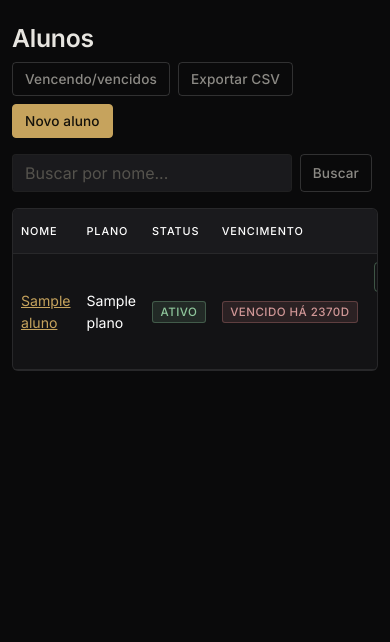
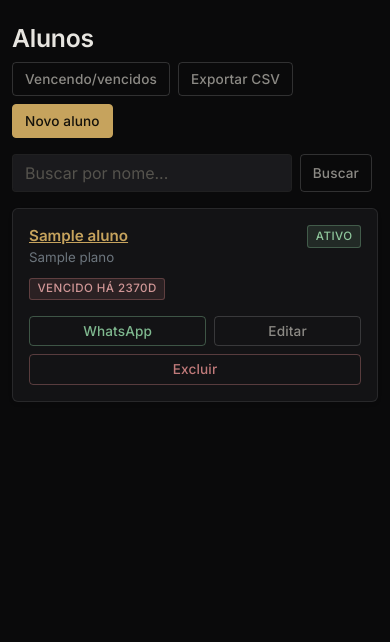
Before and after one commit to reidison21/sistema-MG-ftness, a Flask app: page /alunos/ in a window 390 px wide. Shown: the part 63-705 px from the top of the page. Run offline with Flask 3, Linux system fonts and the light colour scheme; the visitor is signed in with stand-in values (Sample User, id 1); tables that the repository leaves empty hold one stand-in row (values such as "Sample post").

Commit message:
Substitui tabelas de Alunos e Pagamentos por cards empilhados no mobile, eliminando scroll horizontal
Co-Authored-By: Claude Sonnet 5 <noreply@anthropic.com>

```diff
--- a/app/templates/alunos/_macros.html
+++ b/app/templates/alunos/_macros.html
@@ -1,3 +1,41 @@
+{% macro badge_vencimento(v) %}
+  {% if v.status == "sem_plano" %}
+    <span class="badge bg-secondary">Sem plano</span>
+  {% elif v.status == "vencido" %}
+    <span class="badge bg-danger">Vencido há {{ -v.dias }}d</span>
+  {% elif v.status == "vencendo" %}
+    <span class="badge bg-warning">Vence em {{ v.dias }}d</span>
+  {% else %}
+    <span class="badge bg-success">Em dia</span>
+  {% endif %}
+{% endmacro %}
+
+{% macro cartao_aluno_linha(aluno, v) %}
+<div class="card p-3 shadow-sm">
+  <div class="d-flex justify-content-between align-items-start gap-2 mb-2">
+    <div>
+      <a href="{{ url_for('alunos.detalhe', id=aluno.id) }}" class="fw-semibold">{{ aluno.nome }}</a>
+      <div class="text-secondary small">{{ aluno.plano.nome if aluno.plano else "Sem plano" }}</div>
+    </div>
+    {% if aluno.ativo %}
+      <span class="badge bg-success">Ativo</span>
+    {% else %}
+      <span class="badge bg-secondary">Inativo</span>
+    {% endif %}
+  </div>
+
+  <div class="mb-3">{{ badge_vencimento(v) }}</div>
+
+  <div class="d-flex gap-2">
+    <a href="{{ url_for('alunos.mensagens', id=aluno.id) }}" class="btn btn-sm btn-outline-success flex-fill">WhatsApp</a>
+    <a href="{{ url_for('alunos.editar', id=aluno.id) }}" class="btn btn-sm btn-outline-secondary flex-fill">Editar</a>
+  </div>
+  <form method="post" action="{{ url_for('alunos.excluir', id=aluno.id) }}" onsubmit="return confirm('Remover este aluno?');" class="mt-2">
+    <button type="submit" class="btn btn-sm btn-outline-danger w-100">Excluir</button>
+  </form>
+</div>
+{% endmacro %}
+
 {% macro cartao_vencimento(aluno, info) %}
 <div class="card stat-card shadow-sm h-100">
   <div class="card-body d-flex flex-column">
--- a/app/templates/alunos/listar.html
+++ b/app/templates/alunos/listar.html
@@ -1,4 +1,5 @@
 {% extends "base.html" %}
+{% from "alunos/_macros.html" import badge_vencimento, cartao_aluno_linha %}
 {% block title %}Alunos{% endblock %}
 {% block content %}
 <div class="d-flex justify-content-between align-items-center mb-3 flex-wrap gap-2">
@@ -15,7 +16,19 @@
   <button type="submit" class="btn btn-outline-light">Buscar</button>
 </form>
 
-<div class="table-responsive">
+{% if not alunos %}
+  <p class="text-secondary">Nenhum aluno encontrado.</p>
+{% endif %}
+
+<!-- Mobile: lista de cards, sem scroll horizontal -->
+<div class="d-md-none d-flex flex-column gap-2">
+  {% for aluno in alunos %}
+  {{ cartao_aluno_linha(aluno, vencimentos[aluno.id]) }}
+  {% endfor %}
+</div>
+
+<!-- Desktop/tablet: tabela -->
+<div class="table-responsive d-none d-md-block">
   <table class="table table-hover align-middle mb-0">
     <thead>
       <tr>
@@ -39,17 +52,7 @@
             <span class="badge bg-secondary">Inativo</span>
           {% endif %}
         </td>
-        <td>
-          {% if v.status == "sem_plano" %}
-            <span class="badge bg-secondary">Sem plano</span>
-          {% elif v.status == "vencido" %}
-            <span class="badge bg-danger">Vencido há {{ -v.dias }}d</span>
-          {% elif v.status == "vencendo" %}
-            <span class="badge bg-warning">Vence em {{ v.dias }}d</span>
-          {% else %}
-            <span class="badge bg-success">Em dia</span>
-          {% endif %}
-        </td>
+        <td>{{ badge_vencimento(v) }}</td>
         <td class="text-end">
           <div class="d-flex gap-1 justify-content-end flex-wrap">
             <a href="{{ url_for('alunos.mensagens', id=aluno.id) }}" class="btn btn-sm btn-outline-success">WhatsApp</a>
@@ -60,8 +63,6 @@
           </div>
         </td>
       </tr>
-      {% else %}
-      <tr><td colspan="5" class="text-center text-secondary">Nenhum aluno encontrado.</td></tr>
       {% endfor %}
     </tbody>
   </table>
```
Also changed, not shown: app/templates/pagamentos/listar.html (+31 -6 lines).
